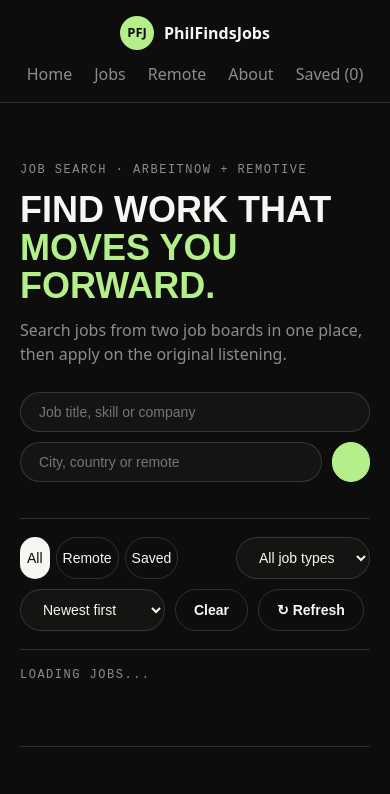
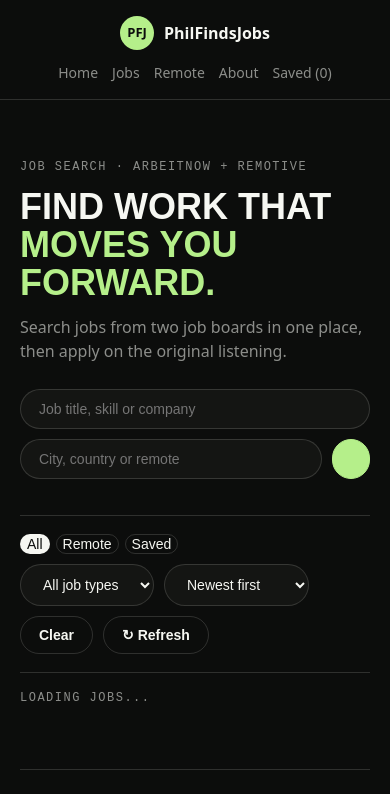
Before and after one commit to piradukund1/alu-playing-around-with-apis, a plain HTML site: page index.html in a window 390 px wide. Shown: the top 794 px of the page. Drawn offline with Linux system fonts and the light colour scheme.

Commit message:
we can now proceedde

```diff
--- a/style.css
+++ b/style.css
@@ -335,3 +335,14 @@ dialog h2 {
     color: var(--muted);
     font-size: 14px;
 }
+
+@media (max-width: 600px) {
+    .nav-links {
+        gap: 14px;
+        font-size: 14px;
+    }
+
+    .tabs {
+        width: 100%;
+    }
+}
```
